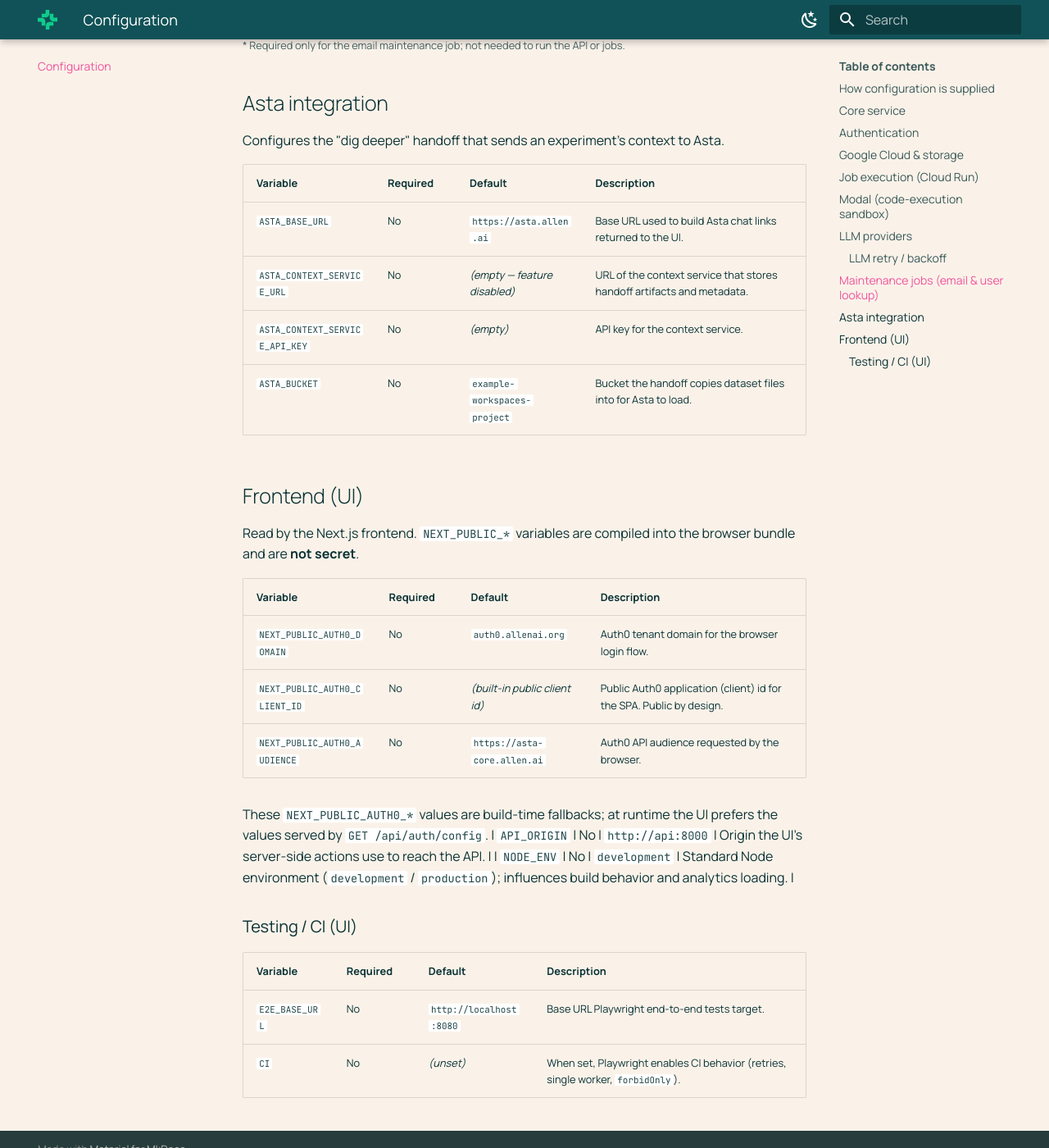
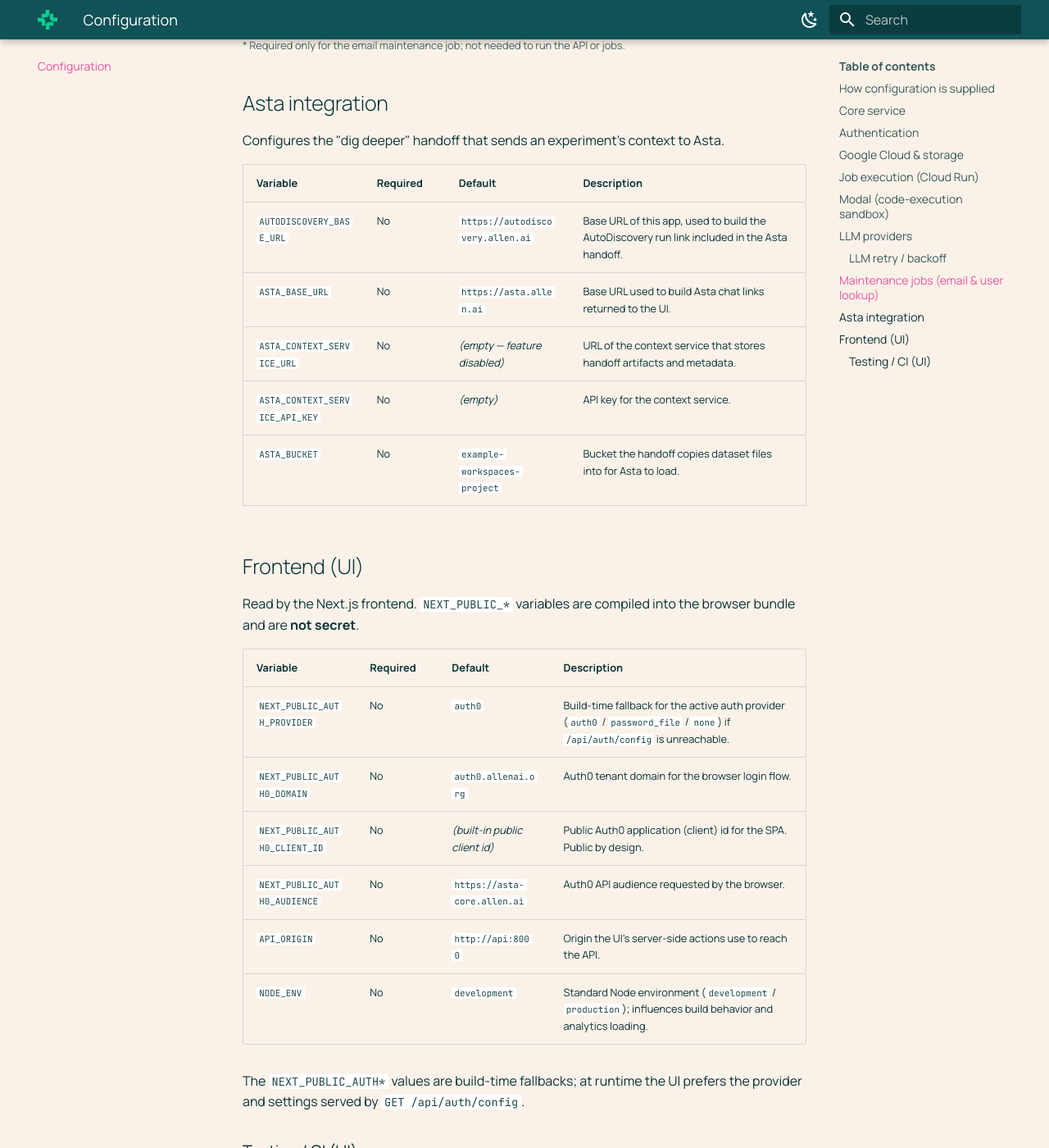
Before and after one commit to allenai/asta-autodiscovery, an MkDocs documentation site: the page built from docs/configuration.md, in a window 1280 px wide and 1400 px high, scrolled down 5019 px. Shown: the whole window at 82% size. Built offline with MkDocs 1.6.1 and Material for MkDocs 9.7.7, drawn with Linux system fonts in a browser that asks for light colours.

Commit message:
docs: document all config env vars for swappable auth (+ fill gaps)
Audit every env var read by api/, ui/src, and docker-compose against
configuration.md and close the gaps:

- Auth section already covers the swappable provider vars (AUTH_PROVIDER,
  AUTH0_CLIENT_ID, AUTH_PASSWORD_FILE, AUTH_SESSION_SECRET, AUTH_SESSION_TTL).
- Add NEXT_PUBLIC_AUTH_PROVIDER (frontend build-time provider fallback).
- Add AUTODISCOVERY_BASE_URL (AD run link in the Asta handoff), previously
  undocumented.
- Fix a Frontend table where a prose note had orphaned the API_ORIGIN / NODE_ENV
  rows.

Co-Authored-By: Claude Opus 4.8 (1M context) <noreply@anthropic.com>

```diff
--- a/docs/configuration.md
+++ b/docs/configuration.md
@@ -129,6 +129,7 @@ Configures the "dig deeper" handoff that sends an experiment's context to Asta.
 
 | Variable | Required | Default | Description |
 | --- | --- | --- | --- |
+| `AUTODISCOVERY_BASE_URL` | No | `https://autodiscovery.allen.ai` | Base URL of this app, used to build the AutoDiscovery run link included in the Asta handoff. |
 | `ASTA_BASE_URL` | No | `https://asta.allen.ai` | Base URL used to build Asta chat links returned to the UI. |
 | `ASTA_CONTEXT_SERVICE_URL` | No | *(empty — feature disabled)* | URL of the context service that stores handoff artifacts and metadata. |
 | `ASTA_CONTEXT_SERVICE_API_KEY` | No | *(empty)* | API key for the context service. |
@@ -141,13 +142,15 @@ are **not secret**.
 
 | Variable | Required | Default | Description |
 | --- | --- | --- | --- |
+| `NEXT_PUBLIC_AUTH_PROVIDER` | No | `auth0` | Build-time fallback for the active auth provider (`auth0` / `password_file` / `none`) if `/api/auth/config` is unreachable. |
 | `NEXT_PUBLIC_AUTH0_DOMAIN` | No | `auth0.allenai.org` | Auth0 tenant domain for the browser login flow. |
 | `NEXT_PUBLIC_AUTH0_CLIENT_ID` | No | *(built-in public client id)* | Public Auth0 application (client) id for the SPA. Public by design. |
 | `NEXT_PUBLIC_AUTH0_AUDIENCE` | No | `https://asta-core.allen.ai` | Auth0 API audience requested by the browser. |
-
-These `NEXT_PUBLIC_AUTH0_*` values are build-time fallbacks; at runtime the UI prefers the values served by `GET /api/auth/config`.
 | `API_ORIGIN` | No | `http://api:8000` | Origin the UI's server-side actions use to reach the API. |
 | `NODE_ENV` | No | `development` | Standard Node environment (`development` / `production`); influences build behavior and analytics loading. |
+
+The `NEXT_PUBLIC_AUTH*` values are build-time fallbacks; at runtime the UI prefers the
+provider and settings served by `GET /api/auth/config`.
 
 ### Testing / CI (UI)
 
```
